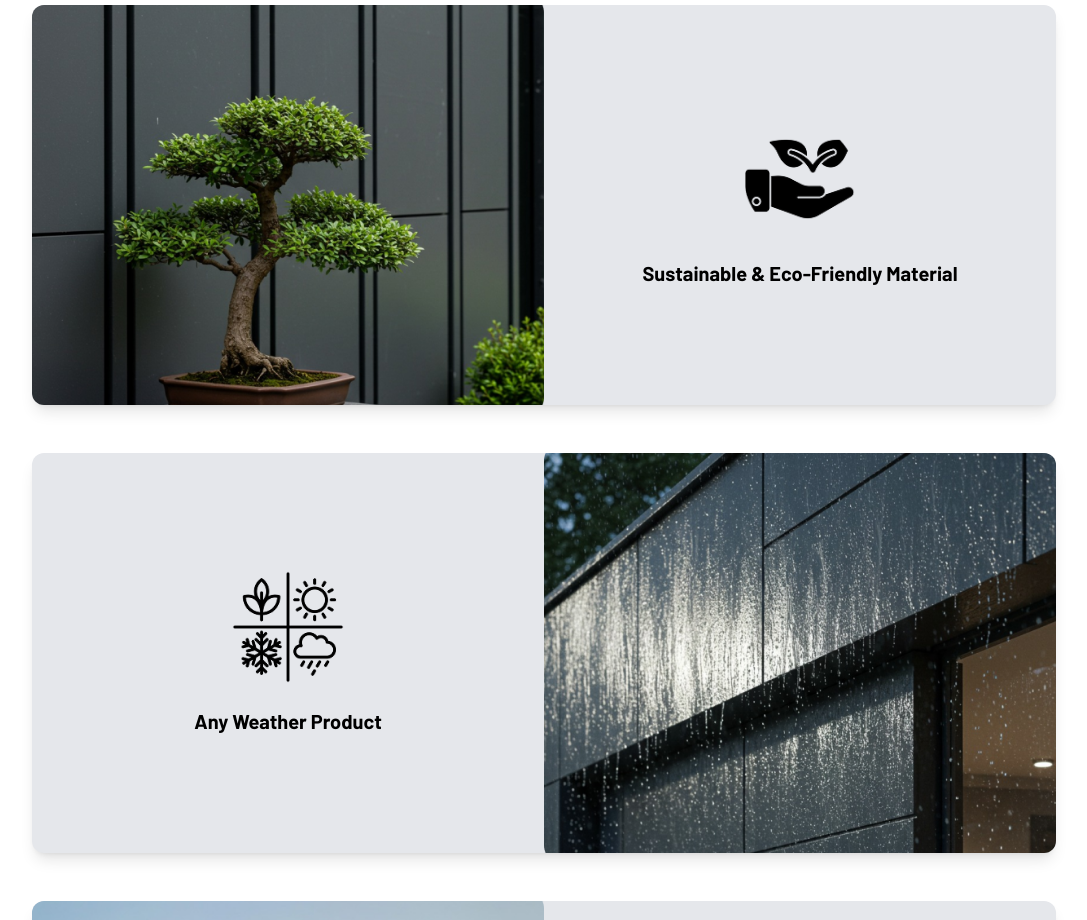
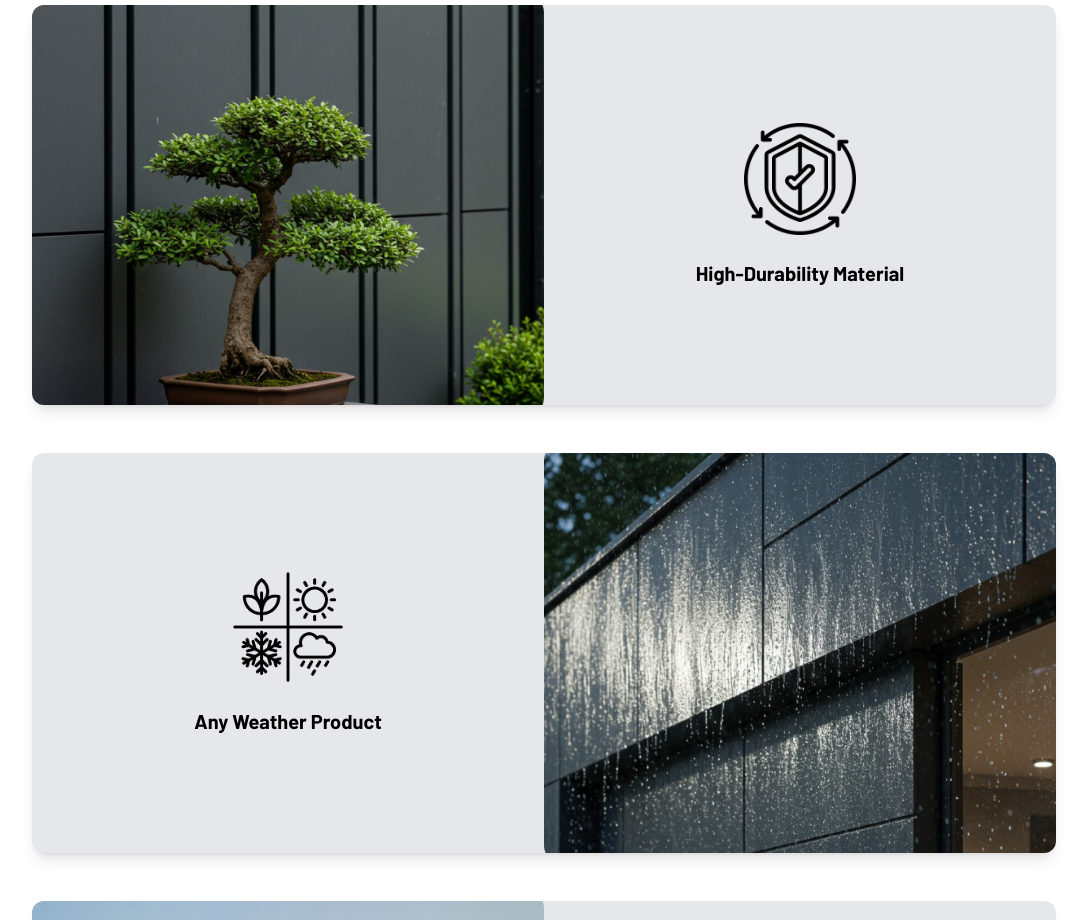
Before and after one commit to stebern17/inoteknextjs, a Next.js app: page /nichiha/ in a window 1280 px wide. Shown: the part 2160-3080 px from the top of the page, without its empty margins (96-1183 px from the left). Built offline with nearby package versions, Linux system fonts and the light colour scheme; no server answers.

Commit message:
feat: Add DurabilityIcon and update UspSection with high-durability material

```diff
--- a/src/app/nichiha/UspSection.jsx
+++ b/src/app/nichiha/UspSection.jsx
@@ -15,8 +15,8 @@ const uspData = [
     image: "/images/Maintenance.png",
   },
   {
-    title: "Sustainable & Eco-Friendly Material",
-    icon: "/icons/EcoIcon.png",
+    title: "High-Durability Material",
+    icon: "/icons/DurabilityIcon.png",
     image: "/images/Eco.png",
   },
   {
```
Also changed, not shown: public/icons/DurabilityIcon.png (added).
